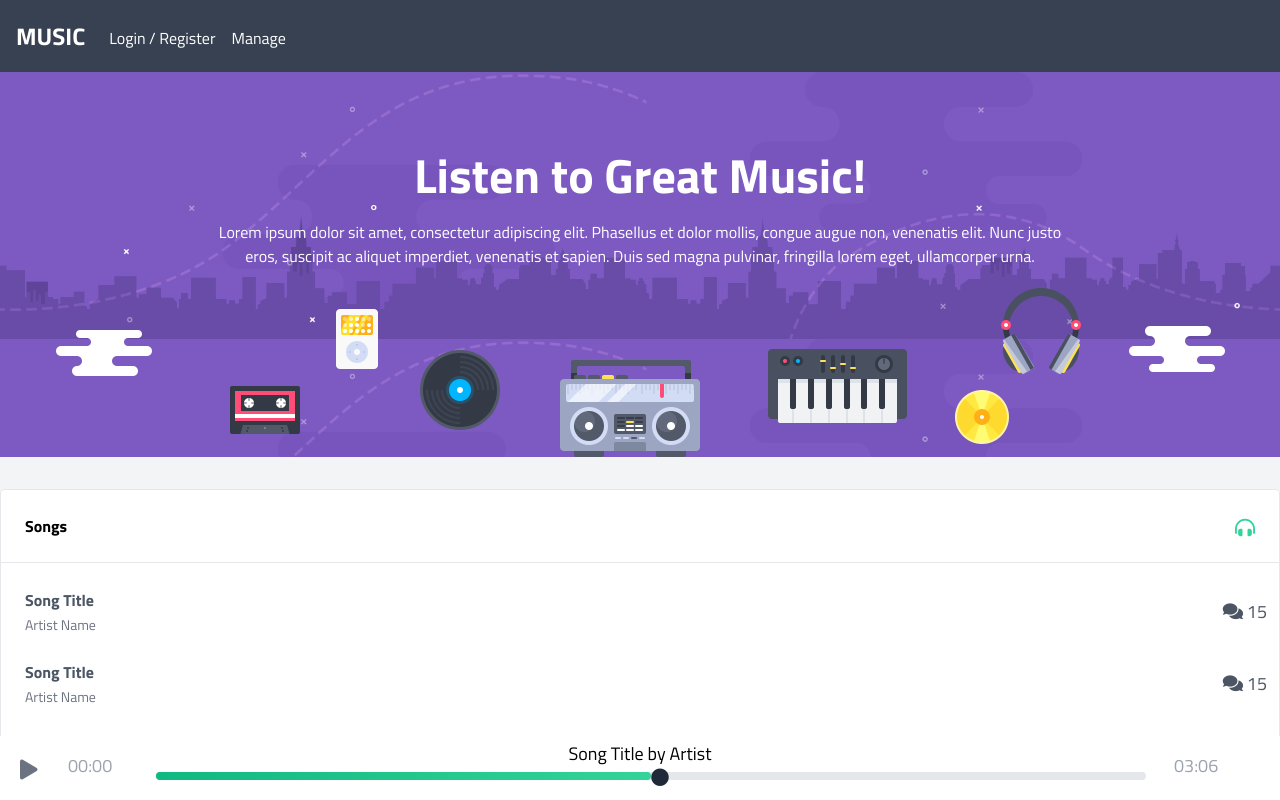
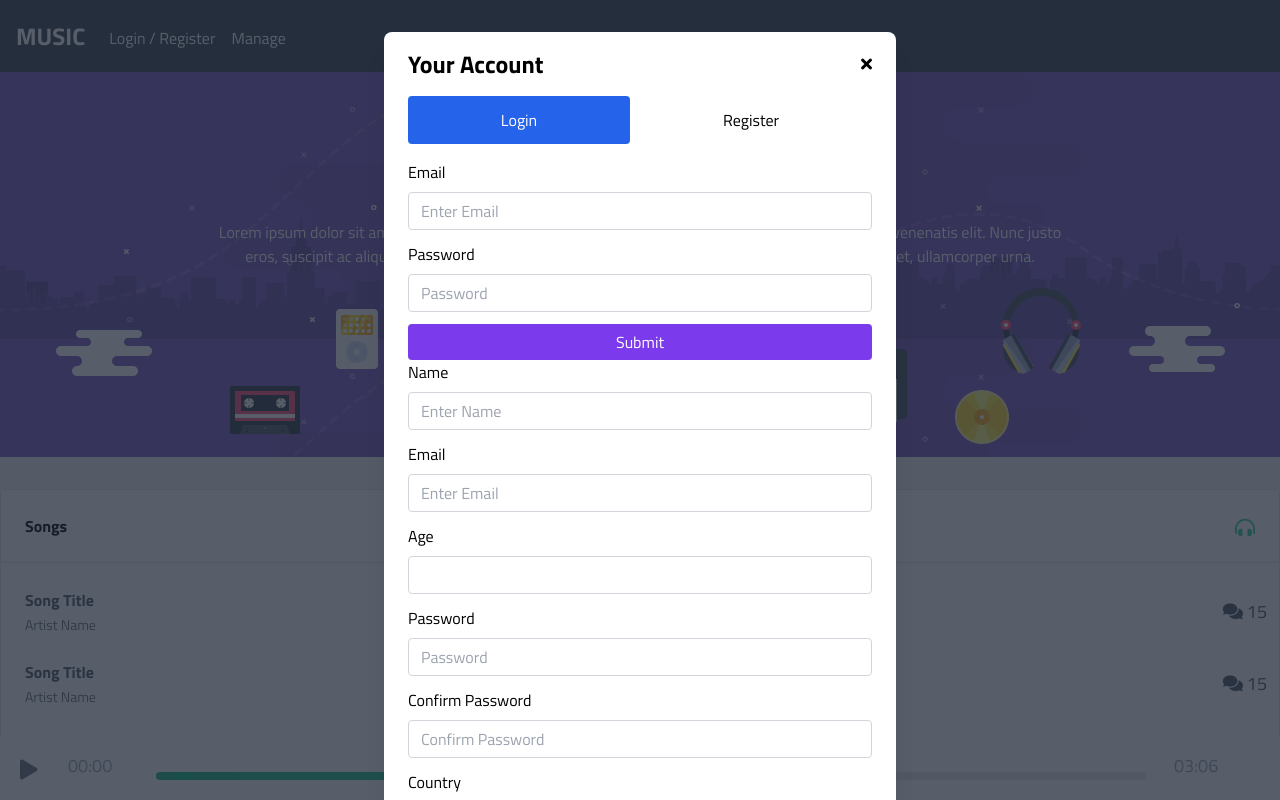
Before and after one commit to Belchenkov/vuex-music, a Vue app: page / in a window 1280 px wide. Both pictures are taken after a click on the link "Login / Register". Shown: the top 800 px of the page. Built offline with nearby package versions, Linux system fonts and the light colour scheme.

Commit message:
show/close auth modal

```diff
--- a/src/components/Auth.vue
+++ b/src/components/Auth.vue
@@ -1,5 +1,9 @@
 <template>
-  <div class="fixed z-10 inset-0 overflow-y-auto hidden" id="modal">
+  <div
+    :class="{ hidden: !authModalShow }"
+    class="fixed z-10 inset-0 overflow-y-auto"
+    id="modal"
+  >
     <div class="flex items-end justify-center min-h-screen pt-4 px-4 pb-20 text-center sm:block sm:p-0">
       <div class="fixed inset-0 transition-opacity">
         <div class="absolute inset-0 bg-gray-800 opacity-75"></div>
@@ -17,7 +21,7 @@
           <div class="flex justify-between items-center pb-4">
             <p class="text-2xl font-bold">Your Account</p>
             <!-- Modal Close Button -->
-            <div class="modal-close cursor-pointer z-50">
+            <div class="modal-close cursor-pointer z-50" @click="toggleAuthModal">
               <i class="fas fa-times"></i>
             </div>
           </div>
@@ -126,8 +130,18 @@
 </template>
 
 <script>
+import { mapMutations } from 'vuex';
+
 export default {
   name: 'Auth',
+  computed: {
+    authModalShow() {
+      return this.$store.getters.authModalShow;
+    },
+  },
+  methods: {
+    ...mapMutations(['toggleAuthModal']),
+  },
 };
 </script>
 
--- a/src/components/Header.vue
+++ b/src/components/Header.vue
@@ -9,7 +9,11 @@
         <ul class="flex flex-row mt-1">
           <!-- Navigation Links -->
           <li>
-            <a class="px-2 text-white" href="#">Login / Register</a>
+            <a
+              class="px-2 text-white"
+              href="#"
+              @click.prevent="toggleAuthModal"
+            >Login / Register</a>
           </li>
           <li>
             <a class="px-2 text-white" href="#">Manage</a>
@@ -21,8 +25,13 @@
 </template>
 
 <script>
+import { mapMutations } from 'vuex';
+
 export default {
   name: 'Header',
+  methods: {
+    ...mapMutations(['toggleAuthModal']),
+  },
 };
 </script>
 
--- a/src/store/index.js
+++ b/src/store/index.js
@@ -2,8 +2,15 @@ import { createStore } from 'vuex';
 
 export default createStore({
   state: {
+    authModalShow: false,
+  },
+  getters: {
+    authModalShow: (state) => state.authModalShow,
   },
   mutations: {
+    toggleAuthModal: (state) => {
+      state.authModalShow = !state.authModalShow;
+    },
   },
   actions: {
   },
```
